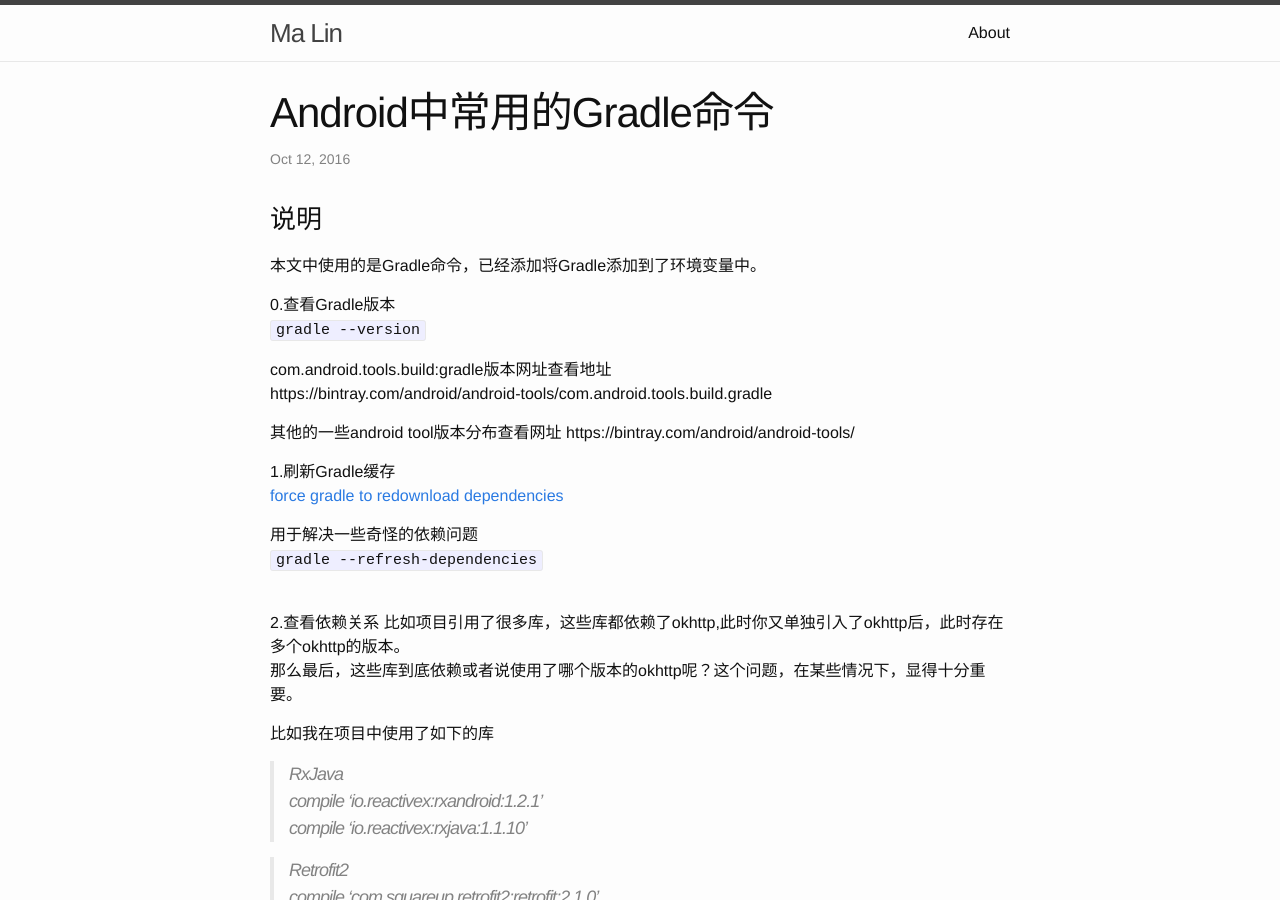
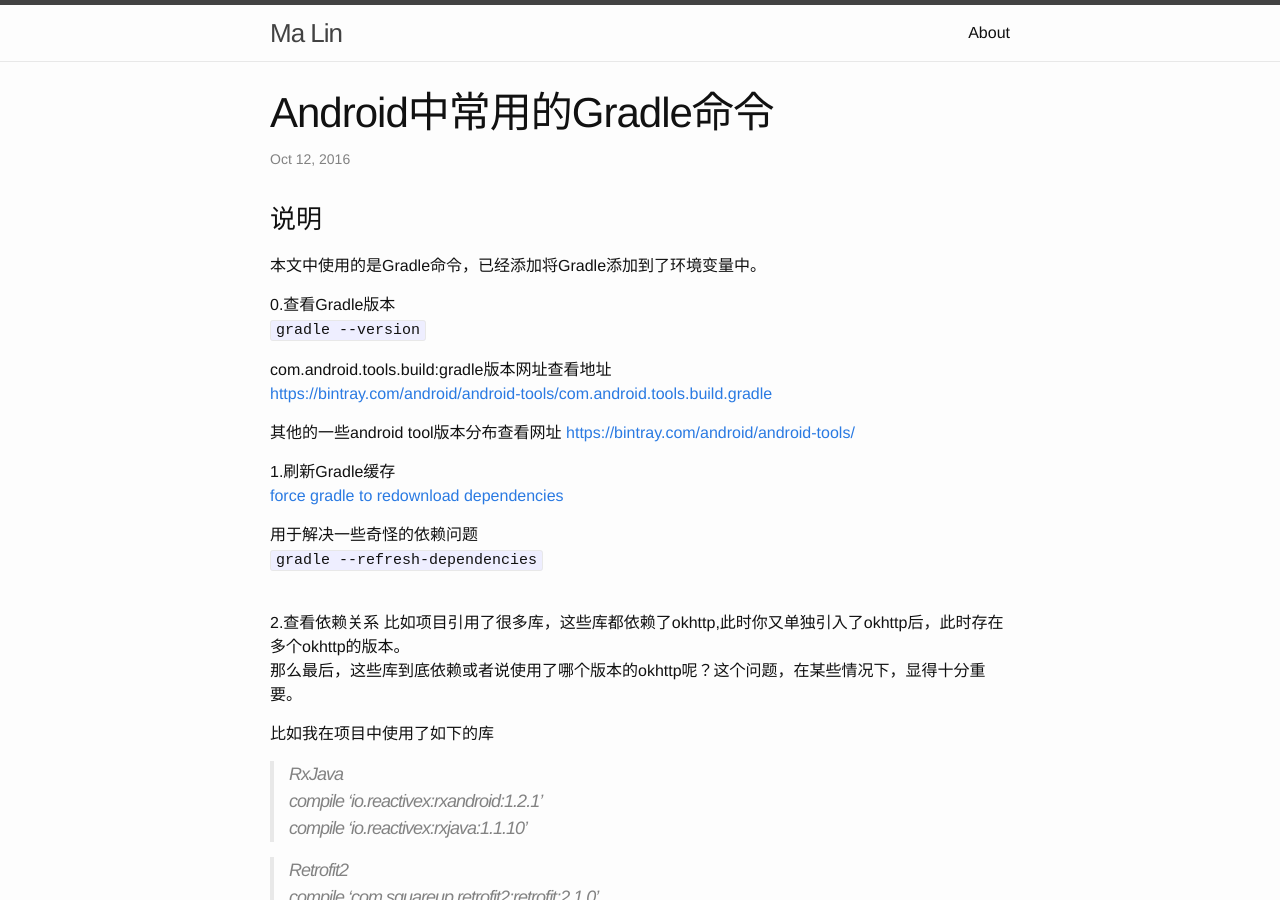
Before and after one commit to androidmalin/androidmalin.github.io, a Jekyll site: the page built from _posts/2016-10-12-my-five-arcticle.markdown, in a window 1280 px wide and 900 px high. Built offline with Jekyll 4.4.1, drawn with Linux system fonts in a browser that asks for light colours; part of the change alters nothing that is shown.

```diff
--- a/_posts/2016-10-12-my-five-arcticle.markdown
+++ b/_posts/2016-10-12-my-five-arcticle.markdown
@@ -11,10 +11,10 @@ categories: Ma Lin update
 `gradle --version`
 
 com.android.tools.build:gradle版本网址查看地址<br/>
-https://bintray.com/android/android-tools/com.android.tools.build.gradle<br/>
+[https://bintray.com/android/android-tools/com.android.tools.build.gradle](https://bintray.com/android/android-tools/com.android.tools.build.gradle)<br/>
 
 其他的一些android tool版本分布查看网址
-https://bintray.com/android/android-tools/<br/>
+[https://bintray.com/android/android-tools/](https://bintray.com/android/android-tools/)<br/>
 
 1.刷新Gradle缓存<br/>
 [force gradle to redownload dependencies](http:stackoverflow.com/questions/13565082/how-can-i-force-gradle-to-redownload-dependencies#)<br/>
```
